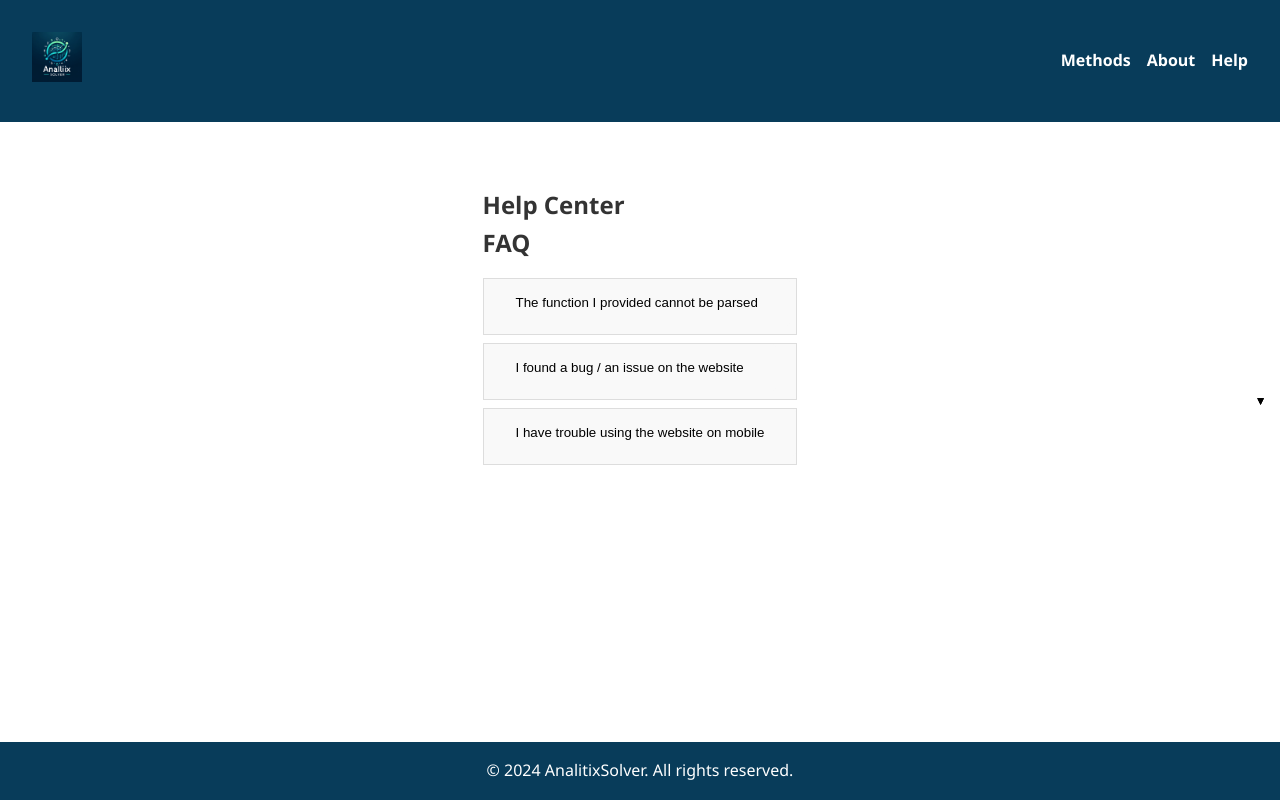
After one commit to migueflorez10/Analitix-Solver, a Django app: page /help/ in a window 1280 px wide. The commit adds this page. Run offline with Django 5.2, Linux system fonts and the light colour scheme.

Commit message:
update-help.html

```diff
--- a/analitix_solver/logica/templates/about.html
+++ b/analitix_solver/logica/templates/about.html
@@ -18,7 +18,7 @@
                     <ul>
                         <li><a href="{% url 'methods' %}">Methods</a></li>
                         <li><a href="{% url 'about' %}">About</a></li>
-                        <li><a href="#">Help</a></li>
+                        <li><a href="{% url 'help' %}">Help</a></li>
                     </ul>
                 </nav>
             </div>
--- /dev/null
+++ b/analitix_solver/logica/templates/help.html
@@ -0,0 +1,86 @@
+<!DOCTYPE html>
+<html lang="en">
+{% load static %}
+<head>
+    <meta charset="UTF-8">
+    <meta name="viewport" content="width=device-width, initial-scale=1.0">
+    <title>Help Center - AnalitixSolver</title>
+    <link rel="stylesheet" href="{% static 'css/styles.css' %}">
+    <link rel="stylesheet" href="{% static 'css/help.css' %}">
+</head>
+<body>
+    <div class="wrapper">
+        <header class="nav-bg">
+            <div class="header-main">
+                <a href="{% url 'home' %}">
+                    <img src="{% static 'img/logo-main.webp' %}" alt="AnalitixSolver Logo">
+                </a>
+                <nav>
+                    <ul>
+                        <li><a href="{% url 'methods' %}">Methods</a></li>
+                        <li><a href="{% url 'about' %}">About</a></li>
+                        <li><a href="{% url 'help' %}">Help</a></li>
+                    </ul>
+                </nav>
+            </div>
+        </header>
+
+        <main>
+            <section class="help-container">
+                <h1>Help Center</h1>
+                <div class="faq-section">
+                    <h2>FAQ</h2>
+                    <div class="faq-item">
+                        <button class="faq-question" onclick="toggleFAQ('faq1')">
+                            The function I provided cannot be parsed
+                            <span class="arrow">&#9662;</span>
+                        </button>
+                        <div class="faq-answer" id="faq1" style="display: none;">
+                            <p>The string provided by the user is parsed and evaluated using mathjs. You must make sure that the expression you provided respects the syntax of the expression parser from math.js.</p>
+                        </div>
+                    </div>
+                    <!-- Repite la estructura de .faq-item para cada pregunta que tengas -->
+                    <div class="faq-item">
+                        <button class="faq-question" onclick="toggleFAQ('faq1')">
+                            I found a bug / an issue on the website
+                            <span class="arrow">&#9662;</span>
+                        </button>
+                        <div class="faq-answer" id="faq1" style="display: none;">
+                            <p>If you have identified an error or a bug that is worth reporting, please create an issue on the GitHub project</p>
+                        </div>
+                    </div>
+
+                    <div class="faq-item">
+                        <button class="faq-question" onclick="toggleFAQ('faq1')">
+                            I have trouble using the website on mobile
+                            <span class="arrow">&#9662;</span>
+                        </button>
+                        <div class="faq-answer" id="faq1" style="display: none;">
+                            <p>We're actively trying to make the website more mobile friendly, but we still struggle with some UI elements (especially LaTeX rendered elements).</p>
+                        </div>
+                    </div>
+                </div>
+            </section>
+        </main>
+
+        <footer>
+            <p>&copy; 2024 AnalitixSolver. All rights reserved.</p>
+        </footer>
+    </div>
+
+    <script>
+        function toggleFAQ(faqId) {
+            var answer = document.getElementById(faqId);
+            var arrow = answer.previousElementSibling.querySelector('.arrow');
+
+            if (answer.style.display === "block") {
+                answer.style.display = "none";
+                arrow.innerHTML = "&#9662;";
+            } else {
+                answer.style.display = "block";
+                arrow.innerHTML = "&#9652;";
+            }
+        }
+    </script>
+</body>
+</html>
--- a/analitix_solver/logica/templates/home.html
+++ b/analitix_solver/logica/templates/home.html
@@ -19,7 +19,7 @@
                 <ul>
                     <li><a href="{% url 'methods' %}">Methods</a></li>
                     <li><a href="{% url 'about' %}">About</a></li>
-                    <li><a href="#">Help</a></li>
+                    <li><a href="{% url 'help' %}">Help</a></li>
                 </ul>
             </nav>
         </div>
--- a/analitix_solver/logica/templates/methods.html
+++ b/analitix_solver/logica/templates/methods.html
@@ -20,7 +20,7 @@
             <ul>
                 <li><a href="{% url 'methods' %}">Methods</a></li>
                 <li><a href="{% url 'about' %}">About</a></li>
-                <li><a href="#help">Help</a></li>
+                <li><a href="{% url 'help' %}">Help</a></li>
             </ul>
         </nav>
     </div>
--- a/analitix_solver/logica/urls.py
+++ b/analitix_solver/logica/urls.py
@@ -6,6 +6,7 @@ urlpatterns = [
     path('', views.Home, name="home"),
     path('methods/', views.Methods, name="methods"),
     path('about/', views.about_view, name='about'),
+    path('help/', views.help, name='help'),
     path('bisection_method/', views.bisection_method, name="bisection_method"),
     path('false_position/', views.false_position_method, name="false_position_method"),
     path('fixed_point/', views.fixed_point_method, name="fixed_point_method"),
--- a/analitix_solver/logica/views.py
+++ b/analitix_solver/logica/views.py
@@ -8,6 +8,9 @@ def Home(request):
 
 def about_view(request):
     return render(request, 'about.html')
+
+def help(request):
+    return render(request, 'help.html')
 
 def Methods(request):
     return render(request, "methods.html")
--- /dev/null
+++ b/analitix_solver/static/css/help.css
@@ -0,0 +1,99 @@
+.wrapper {
+    display: flex;
+    flex-direction: column;
+    min-height: 100vh;
+}
+
+.nav-bg {
+    background-color: #083c5a;
+}
+
+.header-main {
+    display: flex;
+    justify-content: space-between;
+    padding: 1rem 2rem;
+    align-items: center;
+    color: white;
+}
+
+.header-main img {
+    height: 50px;
+}
+
+nav ul {
+    list-style-type: none;
+    padding: 0;
+    margin: 0;
+    display: flex;
+    gap: 1rem;
+}
+
+nav a {
+    color: white;
+    text-decoration: none;
+    font-weight: bold;
+}
+
+nav a:hover {
+    text-decoration: underline;
+}
+
+.main {
+    flex-grow: 1;
+    padding: 2rem;
+}
+
+.help-container {
+    max-width: 800px;
+    margin: auto;
+}
+
+.faq-section h2 {
+    margin-bottom: 1rem;
+}
+
+.faq-item {
+    background: #f9f9f9;
+    margin-bottom: 0.5rem;
+    border: 1px solid #ddd;
+}
+
+.faq-question {
+    padding: 1rem 2rem; /* Aumenta el padding horizontal */
+    min-width: 250px; /* Establece un ancho mínimo para los botones */
+    box-sizing: border-box;
+    border: none;
+    background-color: #f9f9f9; /* O el color de fondo que prefieras */
+    cursor: pointer;
+    text-align: left;
+    display: inline-block; /* O 'block' si quieres que ocupe toda la línea */
+    width: auto; /* O '100%' para ancho completo */
+    margin-bottom: 0.5rem;
+    border-radius: 4px;
+    outline: none; /* Remueve el outline al hacer clic */
+    transition: background-color 0.3s; /* Para un efecto suave al cambiar de estado */
+}
+
+.faq-question:hover {
+    background-color: #e9e9e9; /* Cambia el color de fondo al pasar el mouse */
+}
+
+.arrow {
+    position: absolute;
+    right: 1rem;
+    top: 50%;
+    transform: translateY(-50%);
+}
+
+.faq-answer {
+    padding: 0 1rem 1rem;
+    display: none;
+}
+
+footer {
+    background-color: #083c5a;
+    color: white;
+    text-align: center;
+    padding: 1rem;
+    margin-top: auto;
+}
```
